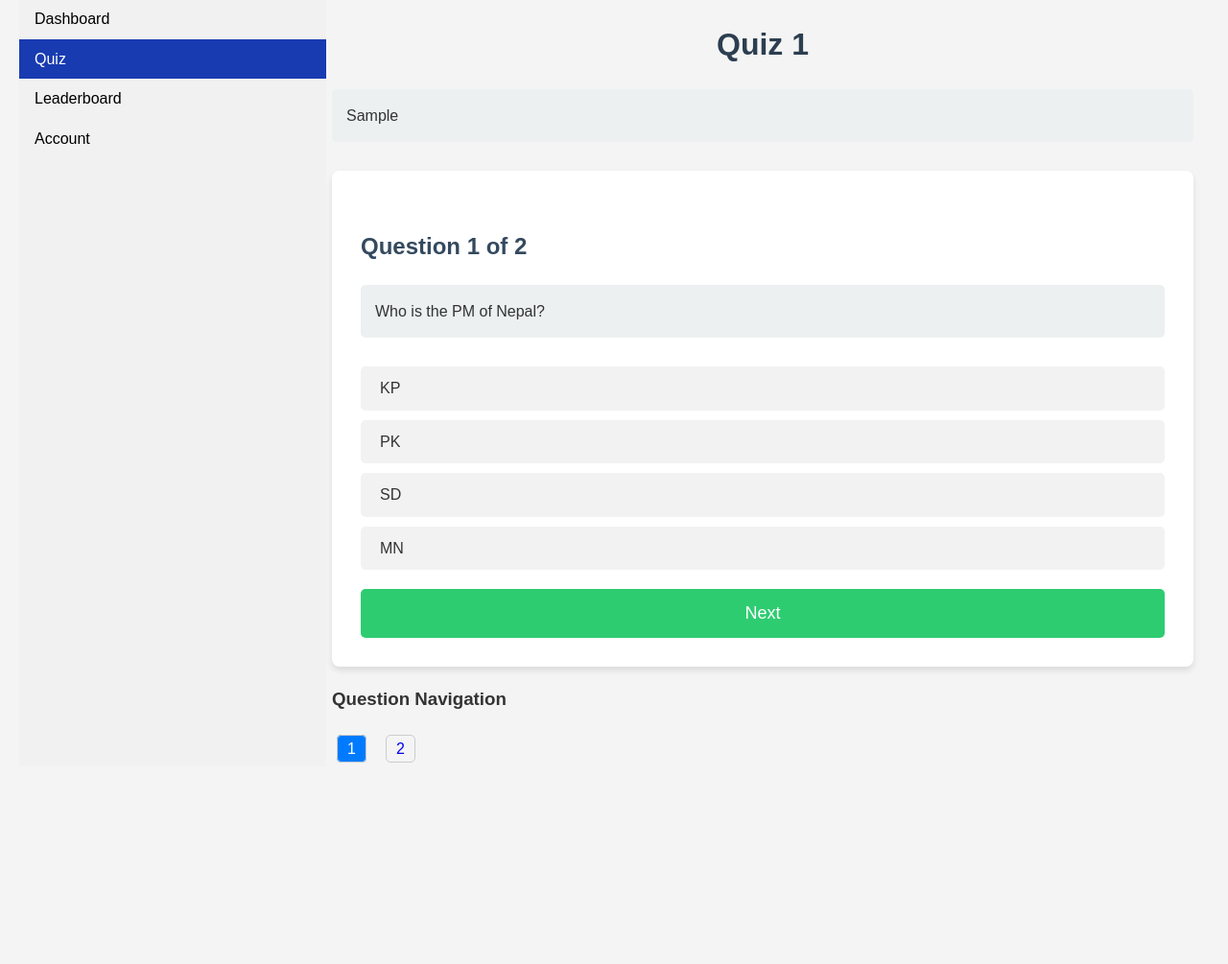
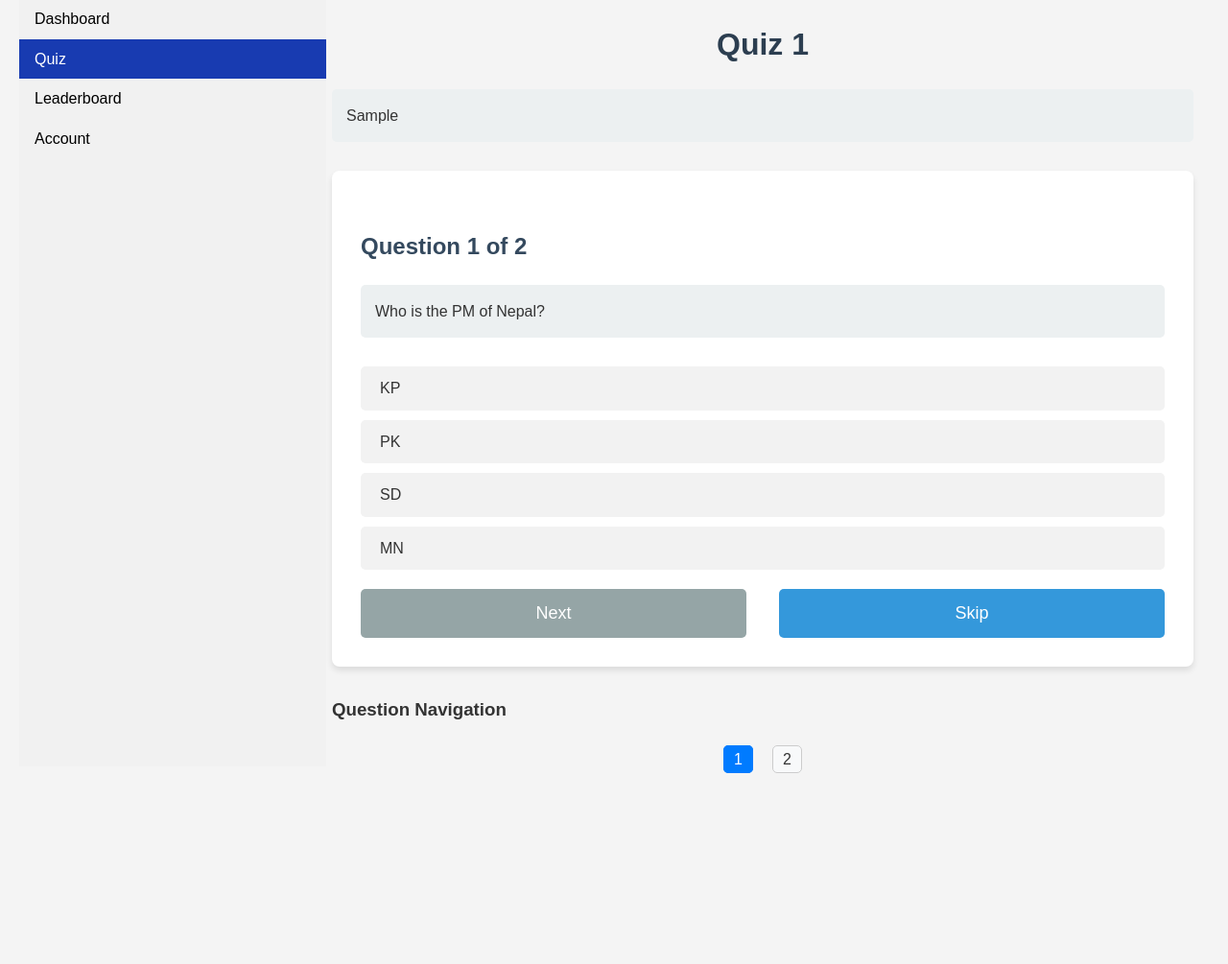
Before and after one commit to rohitjoshi21/QuizMaster, a Django app: page /student/quiz/1/question/1/ in a window 1280 px wide. Shown: the part 21-1026 px from the top of the page at 96% size. Run offline with Django 5.2, Linux system fonts and the light colour scheme; data comes from the database, SQL or seed files in the repository; both versions use the stored data as it was after the commit.

Commit message:
skip button added, added some more css

```diff
--- a/addquizzes_script.py
+++ b/addquizzes_script.py
@@ -38,6 +38,7 @@ for row in reader:
     question = Question(organization=orguser, question_text=questiontext, answera=answera, answerb=answerb, answerc=answerc, answerd=answerd, correctanswer=correctanswer)
     question.save()
 
+
     quiz.questions.add(question)
 
 print("Quiz and questions have been successfully added to the database.")
--- a/dashboard/static/dashboard/quiz_view.css
+++ b/dashboard/static/dashboard/quiz_view.css
@@ -3,7 +3,6 @@ body {
     font-family: 'Arial', sans-serif;
     line-height: 1.6;
     color: #333;
-    /* max-width: 800px; */
     margin: 0 auto;
     padding: 20px;
     background-color: #f4f4f4;
@@ -65,23 +64,49 @@ div input[type="radio"]:checked + label {
     color: white;
 }
 
-/* Submit/Next button */
-div button[type="submit"] {
-    display: block;
-    width: 100%;
+/* Button group */
+.button-group {
+    display: flex;
+    justify-content: space-between;
+    margin-top: 20px;
+}
+
+/* Next and Skip buttons */
+.button-group button {
     padding: 15px;
-    background-color: #2ecc71;
     color: white;
     border: none;
     border-radius: 5px;
     font-size: 18px;
     cursor: pointer;
     transition: background-color 0.3s ease;
-    margin-top: 20px;
+    width: 48%; /* Adjust as needed */
 }
 
-div button[type="submit"]:hover {
+.button-group button[type="submit"] {
+    background-color: #2ecc71;
+}
+
+.button-group button[type="submit"]:hover {
     background-color: #27ae60;
+}
+
+.button-group button[type="submit"]:disabled {
+    background-color: #95a5a6;
+    cursor: not-allowed;
+}
+
+.button-group button[type="button"] {
+    background-color: #3498db;
+}
+
+.button-group button[type="button"]:hover {
+    background-color: #2980b9;
+}
+
+/* Question navigation */
+#question-navigation {
+    margin-top: 30px;
 }
 
 #question-navigation ul {
@@ -90,6 +115,7 @@ div button[type="submit"]:hover {
     display: flex;
     flex-wrap: wrap;
     gap: 10px;
+    justify-content: center;
 }
 
 #question-navigation li {
@@ -101,9 +127,17 @@ div button[type="submit"]:hover {
     padding: 5px 10px;
     border: 1px solid #ccc;
     border-radius: 5px;
+    background-color: #f8f9fa;
+    color: #333;
+    transition: all 0.3s ease;
+}
+
+#question-navigation a:hover {
+    background-color: #e9ecef;
 }
 
 #question-navigation a.current-question {
     background-color: #007bff;
     color: white;
+    border-color: #007bff;
 }
--- a/dashboard/templates/dashboard/quiz_view.html
+++ b/dashboard/templates/dashboard/quiz_view.html
@@ -17,25 +17,52 @@
         <h2>Question {{ question_num }} of {{ total_questions }}</h2>
         <p>{{ question.question_text }}</p>
 
-        <form method="post">
+        <form method="post" id="quizForm">
             {% csrf_token %}
 
             <div>
-                    <input type="radio" id="option1" name="selected_option" value="a">
+                <input type="radio" id="option1" name="selected_option" value="a" onchange="checkSelection()">
                 <label for="option1">{{ question.answera }}</label>
 
-                    <input type="radio" id="option2" name="selected_option" value="b">
+                <input type="radio" id="option2" name="selected_option" value="b" onchange="checkSelection()">
                 <label for="option2">{{ question.answerb }}</label>
 
-                    <input type="radio" id="option3" name="selected_option" value="c">
+                <input type="radio" id="option3" name="selected_option" value="c" onchange="checkSelection()">
                 <label for="option3">{{ question.answerc }}</label>
 
-                    <input type="radio" id="option4" name="selected_option" value="d">
+                <input type="radio" id="option4" name="selected_option" value="d" onchange="checkSelection()">
                 <label for="option4">{{ question.answerd }}</label>
             </div>
 
-            <button type="submit">{% if lastquestion %}Submit{% else %}Next{% endif %}</button>
+            <div class="button-group">
+                <button type="submit" id="nextButton" disabled>{% if lastquestion %}Submit{% else %}Next{% endif %}</button>
+                <button type="button" id="skipButton" onclick="skipQuestion()">Skip</button>
+            </div>
         </form>
+
+        <script>
+        function checkSelection() {
+            var radios = document.getElementsByName("selected_option");
+            var nextButton = document.getElementById("nextButton");
+
+            for (var i = 0; i < radios.length; i++) {
+                if (radios[i].checked) {
+                    nextButton.disabled = false;
+                    return;
+                }
+            }
+            nextButton.disabled = true;
+        }
+
+        function skipQuestion() {
+            // You can customize this function based on how you want to handle skipping
+            // For now, it just submits the form without any selection
+            document.getElementById("quizForm").submit();
+        }
+
+        // Initialize button state on page load
+        window.onload = checkSelection;
+        </script>
     </div>
 
     <div id="question-navigation">
--- a/dashboard/views.py
+++ b/dashboard/views.py
@@ -75,7 +75,7 @@ class QuizView(View):
 
 
         answers = request.session.get('answers')
-        answers[question_num-1] = request.POST['selected_option']
+        answers[question_num-1] = request.POST.get('selected_option')
         request.session['answers'] = answers
 
 
--- a/static/studentbase.css
+++ b/static/studentbase.css
@@ -1,6 +1,11 @@
 body {
-    margin: 0;
-  }
+  font-family: 'Arial', sans-serif;
+  line-height: 1.6;
+  color: #333;
+  margin: 0 auto;
+  padding: 20px;
+  background-color: #f4f4f4;
+}
 
   nav ul {
     list-style-type: none;
```
Also changed, not shown: db.sqlite3. Lines whose indentation alone changed are shown as unchanged.
